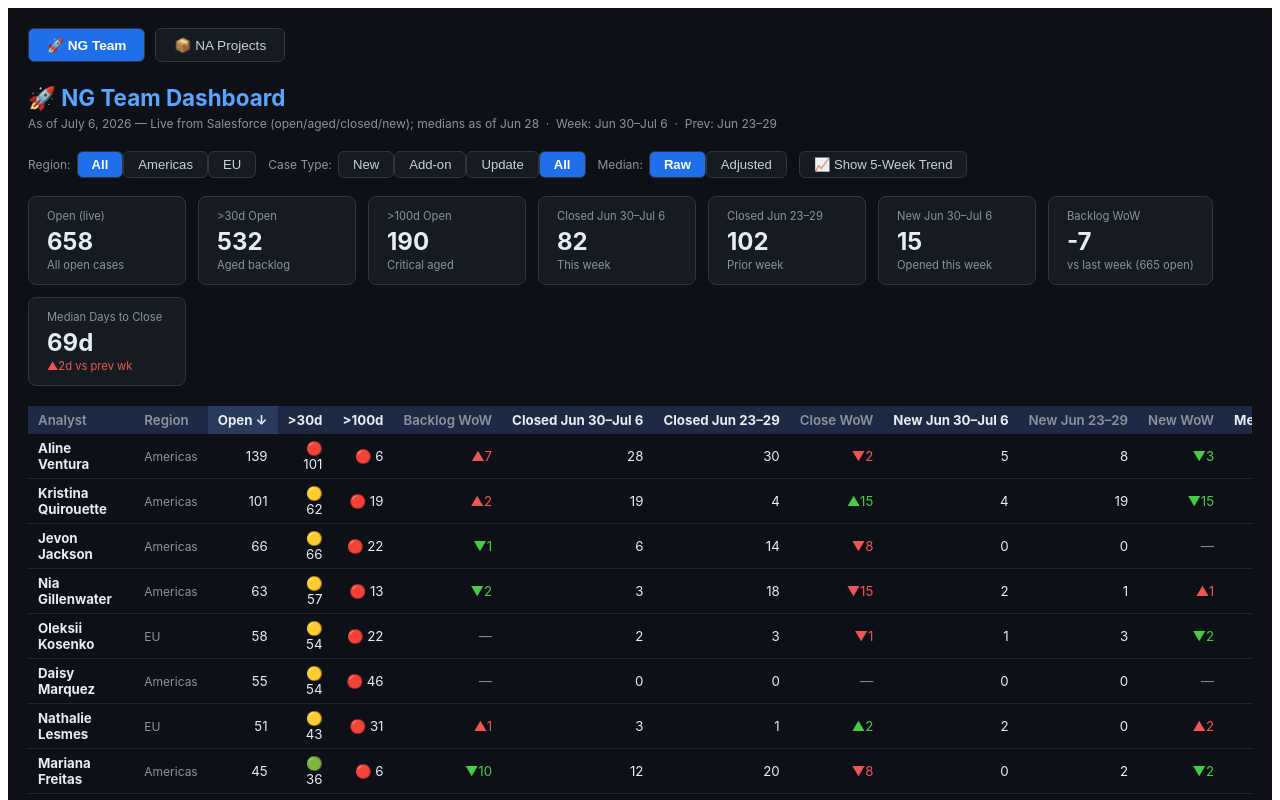
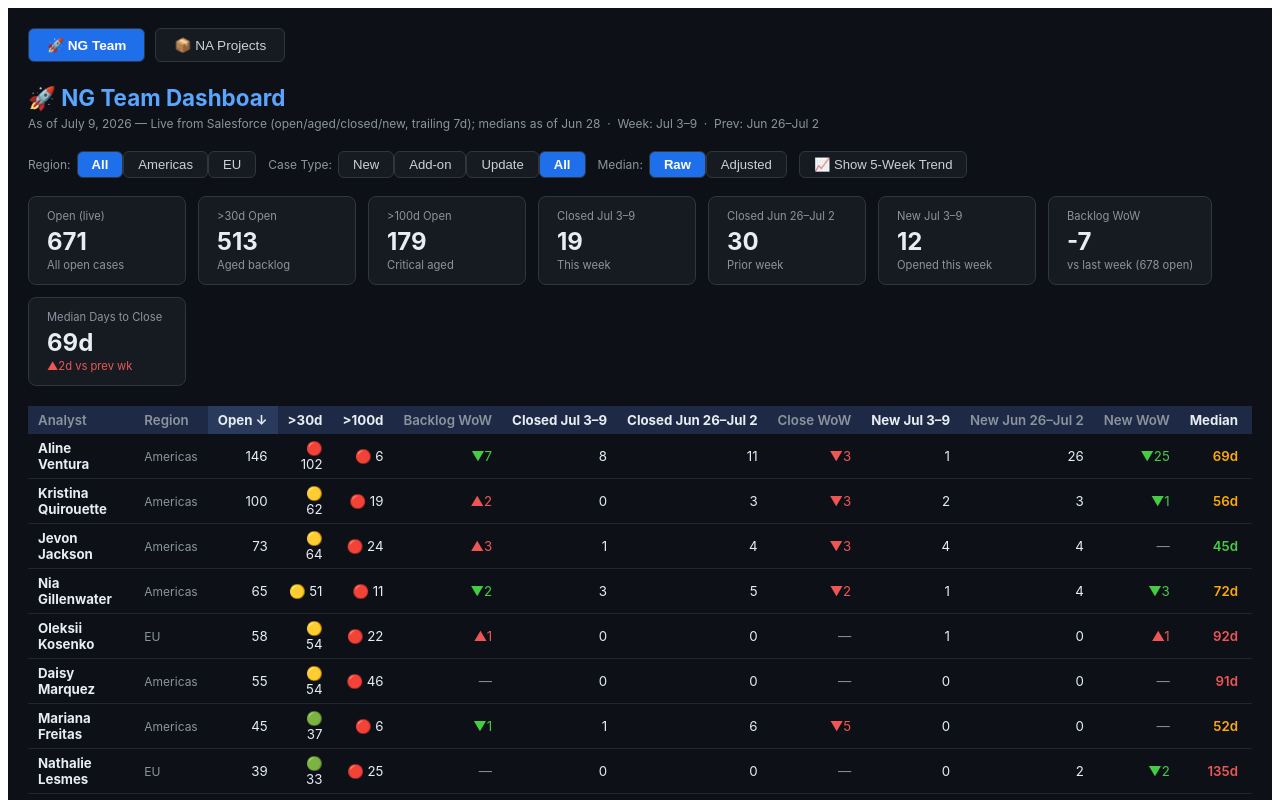
Before and after one commit to The-Vickerman/ng-dashboard, a React (Vite) app: page / in a window 1280 px wide. Shown: the top 800 px of the page. Built offline with nearby package versions, Linux system fonts and the light colour scheme; the HTML template or start-up script is replaced by a standard one.

Commit message:
Refresh NG dashboard: live open/aged/closed/new for trailing week Jul 3-9 2026

```diff
--- a/src/NGTeam.jsx
+++ b/src/NGTeam.jsx
@@ -1,8 +1,8 @@
 import { useState, useMemo } from "react";
 
-const AS_OF     = "July 6, 2026 — Live from Salesforce (open/aged/closed/new); medians as of Jun 28";
-const THIS_WEEK = "Jun 30–Jul 6";
-const PREV_WEEK = "Jun 23–29";
+const AS_OF     = "July 9, 2026 — Live from Salesforce (open/aged/closed/new, trailing 7d); medians as of Jun 28";
+const THIS_WEEK = "Jul 3–9";
+const PREV_WEEK = "Jun 26–Jul 2";
 
 const WEEK_LABELS = ["Jun 2–8", "Jun 9–15", "Jun 16–22", "Jun 23–29", "Jun 30–Jul 6"];
 
@@ -14,10 +14,10 @@ const TEAM_MEDIAN_TREND_ADJ = [57, 34, 43, 47, 48];
 
 const TEAM = [
   { name:"Aline Ventura", region:"Americas",
-    open:{new:35,addon:63,update:37,all:139}, a30:{new:32,addon:61,update:6,all:101},
-    a100:{new:1,addon:4,update:1,all:6}, cl7:{new:4,addon:2,update:16,all:28},
-    cp7:{new:4,addon:4,update:9,all:30}, n7:{new:0,addon:0,update:5,all:5},
-    np7:{new:0,addon:0,update:8,all:8}, openp7:132,
+    open:{new:39,addon:66,update:37,all:146}, a30:{new:32,addon:61,update:7,all:102},
+    a100:{new:1,addon:4,update:1,all:6}, cl7:{new:1,addon:3,update:4,all:8},
+    cp7:{new:2,addon:3,update:6,all:11}, n7:{new:0,addon:0,update:1,all:1},
+    np7:{new:4,addon:3,update:16,all:26}, openp7:153,
     median:{new:99,addon:84,update:42,all:69}, medianAdj:{new:67,addon:55,update:30,all:48},
     medianTrend:[124,108,60,64,26] },
   { name:"Daisy Marquez", region:"Americas",
@@ -28,66 +28,66 @@ const TEAM = [
     median:{new:200,addon:200,update:186,all:91}, medianAdj:{new:160,addon:162,update:148,all:70},
     medianTrend:[null,null,null,null,null] },
   { name:"Jevon Jackson", region:"Americas",
-    open:{new:23,addon:17,update:23,all:66}, a30:{new:23,addon:17,update:23,all:66},
-    a100:{new:11,addon:5,update:3,all:22}, cl7:{new:1,addon:2,update:3,all:6},
-    cp7:{new:6,addon:5,update:3,all:14}, n7:{new:0,addon:0,update:0,all:0},
-    np7:{new:0,addon:0,update:0,all:0}, openp7:67,
+    open:{new:25,addon:25,update:20,all:73}, a30:{new:25,addon:17,update:19,all:64},
+    a100:{new:13,addon:5,update:3,all:24}, cl7:{new:0,addon:1,update:0,all:1},
+    cp7:{new:3,addon:1,update:0,all:4}, n7:{new:0,addon:4,update:0,all:4},
+    np7:{new:0,addon:4,update:0,all:4}, openp7:70,
     median:{new:58,addon:50,update:37,all:45}, medianAdj:{new:42,addon:36,update:27,all:24},
     medianTrend:[44,53,45,71,74] },
   { name:"Kristen Whitman", region:"Americas",
-    open:{new:6,addon:15,update:5,all:26}, a30:{new:6,addon:15,update:4,all:25},
-    a100:{new:1,addon:4,update:2,all:7}, cl7:{new:6,addon:0,update:1,all:7},
-    cp7:{new:0,addon:0,update:2,all:2}, n7:{new:0,addon:0,update:0,all:0},
-    np7:{new:0,addon:0,update:0,all:0}, openp7:31,
+    open:{new:4,addon:14,update:5,all:23}, a30:{new:4,addon:13,update:4,all:21},
+    a100:{new:1,addon:3,update:2,all:6}, cl7:{new:2,addon:1,update:1,all:4},
+    cp7:{new:0,addon:0,update:0,all:0}, n7:{new:0,addon:1,update:0,all:1},
+    np7:{new:0,addon:0,update:1,all:1}, openp7:26,
     median:{new:91,addon:90,update:39,all:69}, medianAdj:{new:64,addon:63,update:28,all:48},
     medianTrend:[172,200,85,36,328] },
   { name:"Kristina Quirouette", region:"Americas",
-    open:{new:60,addon:11,update:11,all:101}, a30:{new:40,addon:3,update:8,all:62},
-    a100:{new:6,addon:2,update:1,all:19}, cl7:{new:3,addon:2,update:2,all:19},
-    cp7:{new:2,addon:2,update:0,all:4}, n7:{new:0,addon:0,update:0,all:4},
-    np7:{new:16,addon:1,update:0,all:19}, openp7:99,
+    open:{new:60,addon:10,update:11,all:100}, a30:{new:40,addon:3,update:8,all:62},
+    a100:{new:6,addon:2,update:1,all:19}, cl7:{new:0,addon:0,update:0,all:0},
+    cp7:{new:1,addon:1,update:1,all:3}, n7:{new:0,addon:0,update:0,all:2},
+    np7:{new:0,addon:0,update:0,all:3}, openp7:98,
     median:{new:132,addon:72,update:76,all:56}, medianAdj:{new:94,addon:51,update:54,all:35},
     medianTrend:[169,44,64,110,91] },
   { name:"Mariana Freitas", region:"Americas",
-    open:{new:15,addon:10,update:14,all:45}, a30:{new:11,addon:6,update:13,all:36},
-    a100:{new:3,addon:3,update:0,all:6}, cl7:{new:1,addon:4,update:6,all:12},
-    cp7:{new:7,addon:4,update:9,all:20}, n7:{new:0,addon:0,update:0,all:0},
-    np7:{new:2,addon:0,update:0,all:2}, openp7:55,
+    open:{new:15,addon:10,update:14,all:45}, a30:{new:11,addon:6,update:14,all:37},
+    a100:{new:3,addon:3,update:0,all:6}, cl7:{new:0,addon:0,update:1,all:1},
+    cp7:{new:2,addon:1,update:3,all:6}, n7:{new:0,addon:0,update:0,all:0},
+    np7:{new:0,addon:0,update:0,all:0}, openp7:46,
     median:{new:65,addon:55,update:48,all:52}, medianAdj:{new:45,addon:38,update:33,all:36},
     medianTrend:[45,38,81,68,66] },
   { name:"Nia Gillenwater", region:"Americas",
-    open:{new:12,addon:21,update:27,all:63}, a30:{new:12,addon:20,update:22,all:57},
-    a100:{new:2,addon:3,update:7,all:13}, cl7:{new:2,addon:0,update:1,all:3},
-    cp7:{new:2,addon:9,update:5,all:18}, n7:{new:0,addon:0,update:2,all:2},
-    np7:{new:0,addon:0,update:0,all:1}, openp7:65,
+    open:{new:12,addon:24,update:25,all:65}, a30:{new:12,addon:18,update:18,all:51},
+    a100:{new:2,addon:2,update:6,all:11}, cl7:{new:0,addon:2,update:1,all:3},
+    cp7:{new:3,addon:0,update:2,all:5}, n7:{new:0,addon:0,update:0,all:1},
+    np7:{new:0,addon:2,update:2,all:4}, openp7:67,
     median:{new:88,addon:79,update:65,all:72}, medianAdj:{new:60,addon:54,update:45,all:50},
     medianTrend:[120,18,59,67,null] },
   { name:"Fabrizio Ramirez", region:"Americas",
-    open:{new:7,addon:7,update:8,all:30}, a30:{new:4,addon:5,update:7,all:17},
-    a100:{new:4,addon:2,update:0,all:6}, cl7:{new:0,addon:0,update:2,all:2},
-    cp7:{new:1,addon:0,update:1,all:2}, n7:{new:0,addon:0,update:0,all:0},
-    np7:{new:2,addon:0,update:0,all:9}, openp7:30,
+    open:{new:8,addon:9,update:13,all:38}, a30:{new:5,addon:5,update:6,all:17},
+    a100:{new:0,addon:2,update:0,all:2}, cl7:{new:0,addon:0,update:2,all:2},
+    cp7:{new:0,addon:0,update:1,all:1}, n7:{new:0,addon:0,update:0,all:0},
+    np7:{new:0,addon:1,update:0,all:8}, openp7:40,
     median:{new:28,addon:22,update:18,all:22}, medianAdj:{new:20,addon:16,update:13,all:16},
     medianTrend:[null,48,null,40,32] },
   { name:"Nathalie Lesmes", region:"EU",
-    open:{new:14,addon:14,update:7,all:51}, a30:{new:11,addon:13,update:3,all:43},
-    a100:{new:8,addon:9,update:0,all:31}, cl7:{new:0,addon:1,update:0,all:3},
-    cp7:{new:0,addon:0,update:0,all:1}, n7:{new:0,addon:0,update:1,all:2},
-    np7:{new:0,addon:0,update:0,all:0}, openp7:50,
+    open:{new:13,addon:13,update:4,all:39}, a30:{new:10,addon:12,update:2,all:33},
+    a100:{new:8,addon:8,update:0,all:25}, cl7:{new:0,addon:0,update:0,all:0},
+    cp7:{new:0,addon:0,update:0,all:0}, n7:{new:0,addon:0,update:0,all:0},
+    np7:{new:0,addon:0,update:1,all:2}, openp7:39,
     median:{new:145,addon:138,update:120,all:135}, medianAdj:{new:105,addon:100,update:87,all:98},
     medianTrend:[44,173,50,88,null] },
   { name:"Oleksii Kosenko", region:"EU",
     open:{new:9,addon:25,update:16,all:58}, a30:{new:9,addon:23,update:15,all:54},
-    a100:{new:5,addon:2,update:11,all:22}, cl7:{new:0,addon:1,update:0,all:2},
-    cp7:{new:1,addon:1,update:0,all:3}, n7:{new:0,addon:0,update:0,all:1},
-    np7:{new:0,addon:2,update:1,all:3}, openp7:58,
+    a100:{new:5,addon:2,update:11,all:22}, cl7:{new:0,addon:0,update:0,all:0},
+    cp7:{new:0,addon:0,update:0,all:0}, n7:{new:0,addon:0,update:0,all:1},
+    np7:{new:0,addon:0,update:0,all:0}, openp7:57,
     median:{new:110,addon:95,update:88,all:92}, medianAdj:{new:78,addon:68,update:63,all:66},
     medianTrend:[32,13,222,null,138] },
   { name:"Prathiba Seetharaman", region:"EU",
-    open:{new:6,addon:10,update:1,all:24}, a30:{new:5,addon:4,update:1,all:17},
+    open:{new:7,addon:12,update:2,all:29}, a30:{new:5,addon:5,update:1,all:18},
     a100:{new:4,addon:3,update:0,all:12}, cl7:{new:0,addon:0,update:0,all:0},
-    cp7:{new:0,addon:1,update:0,all:8}, n7:{new:0,addon:1,update:0,all:1},
-    np7:{new:1,addon:5,update:0,all:6}, openp7:23,
+    cp7:{new:0,addon:0,update:0,all:0}, n7:{new:0,addon:0,update:1,all:2},
+    np7:{new:0,addon:1,update:0,all:1}, openp7:27,
     median:{new:120,addon:110,update:95,all:108}, medianAdj:{new:87,addon:80,update:69,all:78},
     medianTrend:[null,null,null,null,null] },
 ];
```
